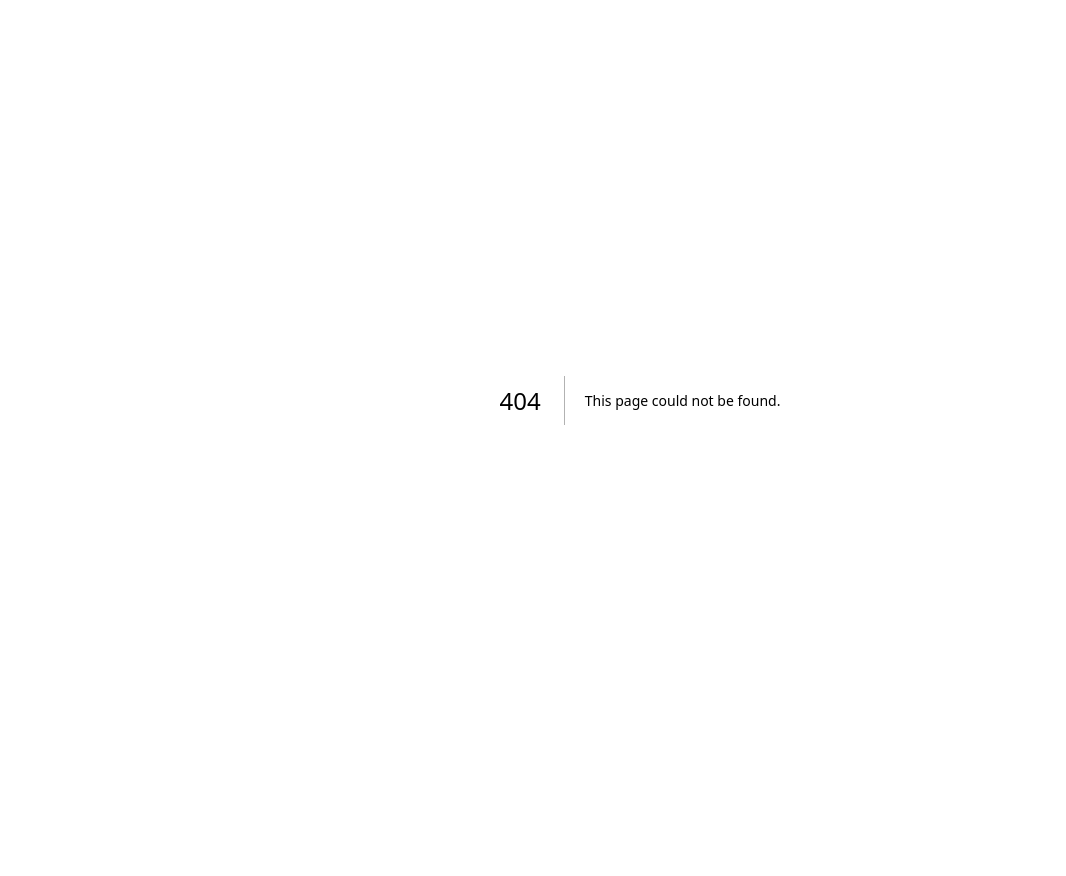
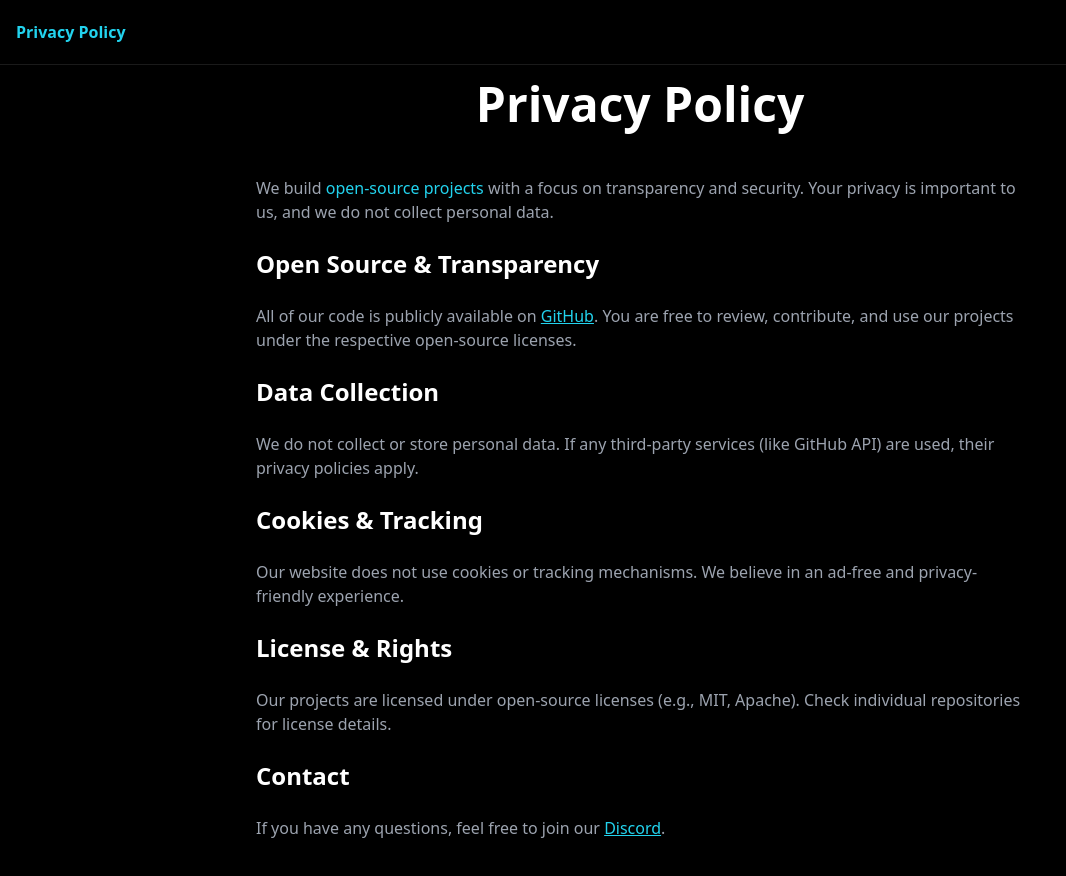
Before and after one commit to Lucentix/Lucentix.github.io, a Next.js app: page /privacy in a window 1280 px wide. Before the commit this address had no page. Shown: the top 876 px of the page, without its empty margins (0-1066 px from the left). Before the commit the page ends 800 px from the top, so only its background shows below. Built offline with nearby package versions, Linux system fonts and the light colour scheme.

Commit message:
added Privacy Page

```diff
--- /dev/null
+++ b/app/privacy/page.tsx
@@ -0,0 +1,72 @@
+"use client";
+
+import { motion } from "framer-motion";
+import Link from "next/link";
+
+export default function Privacy() {
+  return (
+    <div className="min-h-screen bg-black text-white">
+      <header className="fixed top-0 z-50 w-full border-b border-white/10 bg-black/50 backdrop-blur-xl">
+        <div className="container flex h-16 items-center justify-between px-4">
+          <Link className="flex items-center space-x-2 font-bold" href="/">
+            <span className="text-cyan-400">Privacy Policy</span>
+          </Link>
+        </div>
+      </header>
+
+      <div className="h-4"></div>
+
+      <section className="relative flex min-h-screen items-center justify-center pt-16">
+        <div className="container px-4">
+          <motion.h1
+            initial={{ opacity: 0, y: -20 }}
+            animate={{ opacity: 1, y: 0 }}
+            transition={{ duration: 1 }}
+            className="text-center text-5xl font-bold"
+          >
+            Privacy Policy
+          </motion.h1>
+
+          <motion.div
+            initial={{ opacity: 0, y: 20 }}
+            animate={{ opacity: 1, y: 0 }}
+            transition={{ duration: 1, delay: 0.3 }}
+            className="mt-12 max-w-3xl mx-auto space-y-6 text-gray-400"
+          >
+            <p>
+              We build <span className="text-cyan-400">open-source projects</span> with a focus on transparency and security. Your privacy is important to us, and we do not collect personal data.
+            </p>
+
+            <h2 className="text-2xl font-bold text-white">Open Source & Transparency</h2>
+            <p>
+              All of our code is publicly available on <Link href="/projects" className="text-cyan-400 underline">GitHub</Link>. You are free to review, contribute, and use our projects under the respective open-source licenses.
+            </p>
+
+            <h2 className="text-2xl font-bold text-white">Data Collection</h2>
+            <p>
+              We do not collect or store personal data. If any third-party services (like GitHub API) are used, their privacy policies apply.
+            </p>
+
+            <h2 className="text-2xl font-bold text-white">Cookies & Tracking</h2>
+            <p>
+              Our website does not use cookies or tracking mechanisms. We believe in an ad-free and privacy-friendly experience.
+            </p>
+
+            <h2 className="text-2xl font-bold text-white">License & Rights</h2>
+            <p>
+              Our projects are licensed under open-source licenses (e.g., MIT, Apache). Check individual repositories for license details.
+            </p>
+
+            <h2 className="text-2xl font-bold text-white">Contact</h2>
+            <p>
+              If you have any questions, feel free to join our <Link href="/discord" className="text-cyan-400 underline">Discord</Link>.
+            </p>
+
+            <div className="h-4"></div>
+
+          </motion.div>
+        </div>
+      </section>
+    </div>
+  );
+}
```
